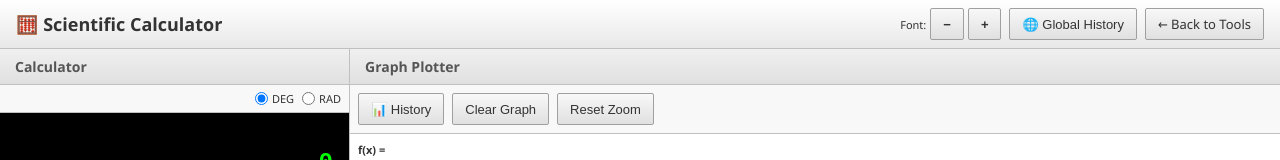
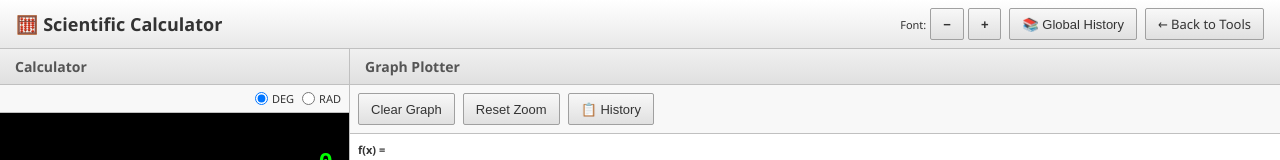
Before and after one commit to susamn/helpful-tools-v2, a plain HTML site: page tools/scientific-calculator.html in a window 1280 px wide. Shown: the top 160 px of the page. Drawn offline with nearby package versions, Linux system fonts and the light colour scheme.

Commit message:
Making history icons same

```diff
--- a/tools/scientific-calculator.html
+++ b/tools/scientific-calculator.html
@@ -547,7 +547,7 @@
                 <button id="fontIncreaseBtn" title="Increase font size">+</button>
             </div>
             <div class="history-container" style="position: relative; display: inline-block;">
-                <button class="global-history-btn" id="globalHistoryBtn">🌐 Global History</button>
+                <button class="global-history-btn" id="globalHistoryBtn">📚 Global History</button>
                 <div class="history-popup" id="globalHistoryPopup">
                     <div class="history-header">
                         <span>Global History</span>
@@ -650,8 +650,10 @@
                 <div class="panel-content" style="display: flex; flex-direction: column;">
                     <!-- Graph Controls -->
                     <div style="padding: 8px; background: #f8f8f8; border-bottom: 1px solid #c0c0c0; display: flex; align-items: center; gap: 8px;">
+                        <button class="btn" onclick="clearGraph()">Clear Graph</button>
+                        <button class="btn" onclick="resetZoom()">Reset Zoom</button>
                         <div class="history-container" style="position: relative; display: inline-block;">
-                            <button class="btn" id="historyToggle">📊 History</button>
+                            <button class="btn" id="historyToggle">📋 History</button>
                             <div class="history-popup" id="historyPopup">
                                 <div class="history-header">
                                     <span>Plotting History</span>
@@ -666,8 +668,7 @@
                                 </div>
                             </div>
                         </div>
-                        <button class="btn" onclick="clearGraph()">Clear Graph</button>
-                        <button class="btn" onclick="resetZoom()">Reset Zoom</button>
+
                     </div>
 
                     <div class="function-input-panel">
```
